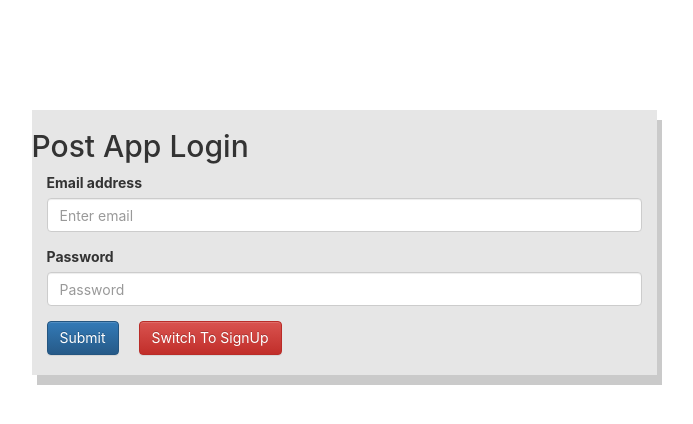
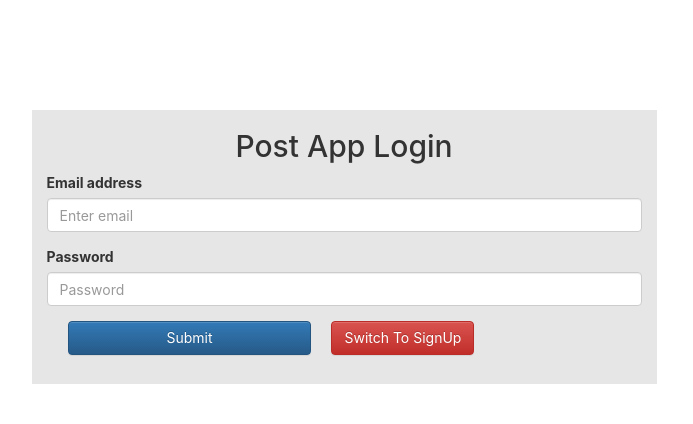
Before and after one commit to jitendershahi/Post-App, a React (Create React App) app: page / in a window 1280 px wide. Shown: the top 424 px of the page, without its empty margins (296-989 px from the left). Built offline with nearby package versions, Linux system fonts and the light colour scheme.

Commit message:
correct css of login page

```diff
--- a/src/component/Todo/Todo.css
+++ b/src/component/Todo/Todo.css
@@ -0,0 +1,12 @@
+button {
+    margin-bottom: 1px;
+}
+
+.btn-danger, .btn-primary {
+    margin-bottom: 1px !important;
+}
+
+.btn-primary  {
+    width: 41%;
+    margin-left: 21px;
+}
--- a/src/component/Todo/Todo.js
+++ b/src/component/Todo/Todo.js
@@ -1,4 +1,5 @@
 import React from 'react';
+import './Todo.css'
 
 const Todo = (props) => {
     let button = null
--- a/src/container/Login/Login.css
+++ b/src/container/Login/Login.css
@@ -5,3 +5,23 @@
 .btn-danger {
     margin-left: 20px;
 }
+/*
+.row {
+    background: rgb(239, 230, 243);
+    width: 50%;
+    border-radius: 14px;
+}
+
+
+
+.container {
+    background: #dadada;
+}
+
+ */
+ div.custom-button {
+    height: 63px;
+}
+.row h2 {
+    text-align: center;
+}
--- a/src/container/Login/Login.js
+++ b/src/container/Login/Login.js
@@ -53,7 +53,7 @@ class Login extends Component {
                     <label >Password</label>
                     <input type="password" name="password" onChange={(event) => this.handleValue(event)} value={this.state.loginForm.password} className="form-control" placeholder="Password" />
                 </div>
-                <div >
+                <div className="custom-button">
                     <button type="submit" onClick={(event) => this.submitLogin(event)} className="btn btn-primary">Submit</button>
                     <button type="button" onClick={this.changeMode} className="btn btn-danger">Switch To {(this.state.isSignup) ? "SignIn" : "SignUp"}</button>
                 </div>
@@ -64,8 +64,7 @@ class Login extends Component {
         let style = {
             margin:'110px auto',
             background:'#e6e6e6',
-            width:'50%',
-            boxShadow:'rgb(202, 202, 202) 5px 10px'
+            width:'50%'
         }
 
         return (
```
